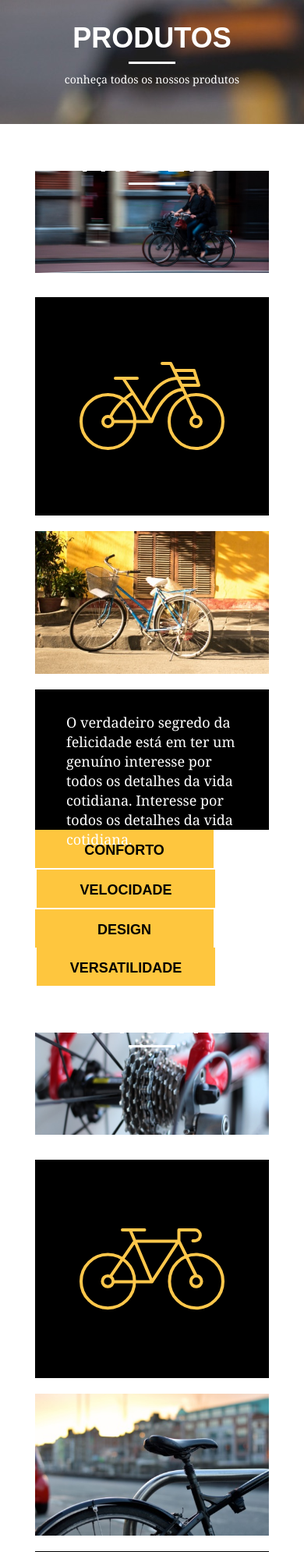
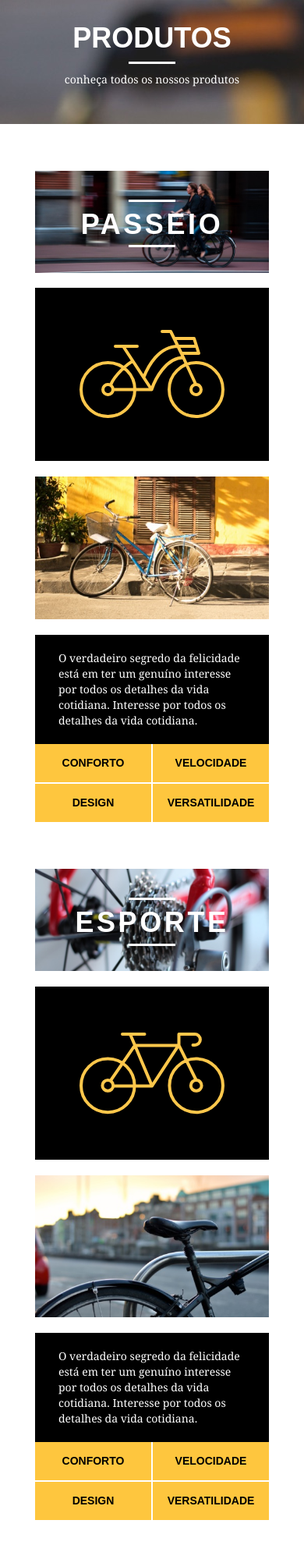
Before and after one commit to flaviolehmann/bikcraft, a PHP site: page /produtos.html in a window 390 px wide. Shown: the part 233-2223 px from the top of the page at 78% size. Run offline with PHP 8.4, Linux system fonts and the light colour scheme.

Commit message:
responsividade /produtos

```diff
--- a/web/css/responsivo.css
+++ b/web/css/responsivo.css
@@ -22,6 +22,27 @@
   .footer-redes ul li a img {
     width: 26px;
     height: 26px;
+  }
+
+  .produto-item h2 {
+    top: -150px;
+    margin-bottom: -65px;
+  }
+
+  .produto-icone {
+    padding: 41px 0;
+  }
+
+  .produtos-info p {
+    padding: 20px 30px;
+    font-size: 14px;
+    line-height: 20px;
+    height: 122px;
+  }
+
+  .produtos-info ul li {
+    width: 181px;
+    height: 49px;
   }
 }
 
@@ -88,4 +109,36 @@
     font-size: 14px;
     line-height: 25px;
   }
+
+  .produto-item h2 {
+    top: -100px;
+    margin-bottom: -68px;
+  }
+
+  .produto-icone {
+    padding: 41px 0;
+  }
+
+  .produtos-info p {
+    padding: 20px 30px;
+    font-size: 14px;
+    line-height: 20px;
+    height: auto;
+  }
+
+  .produtos-info ul li {
+    font-size: 14px;
+    line-height: 20px;
+    width: 149px;
+    height: 49px;
+    padding-top: 14px;
+  }
+
+  .form {
+    padding-right: 0;
+  }
+
+  .orcamento-dados ul {
+    padding-right: 0;
+  }
 }
```
